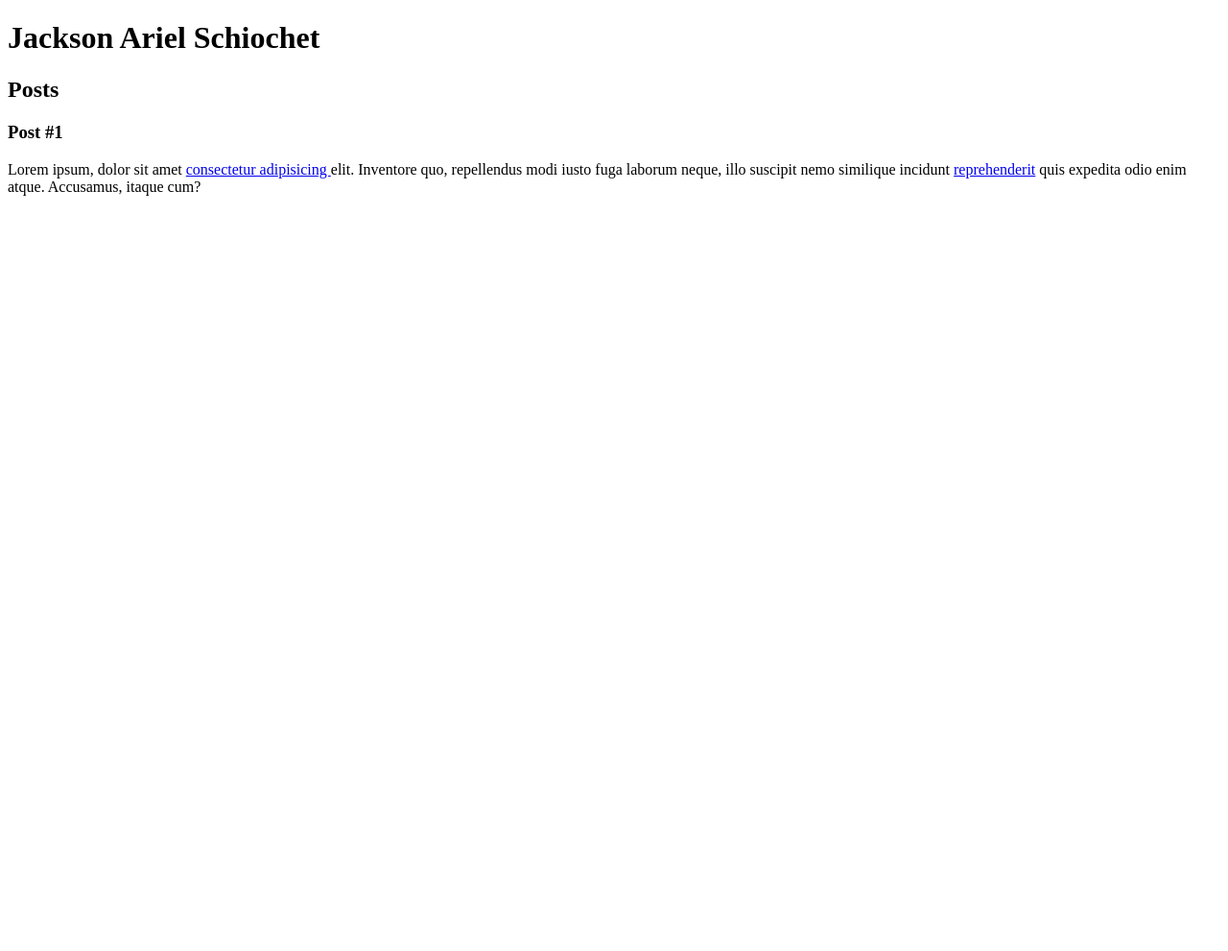
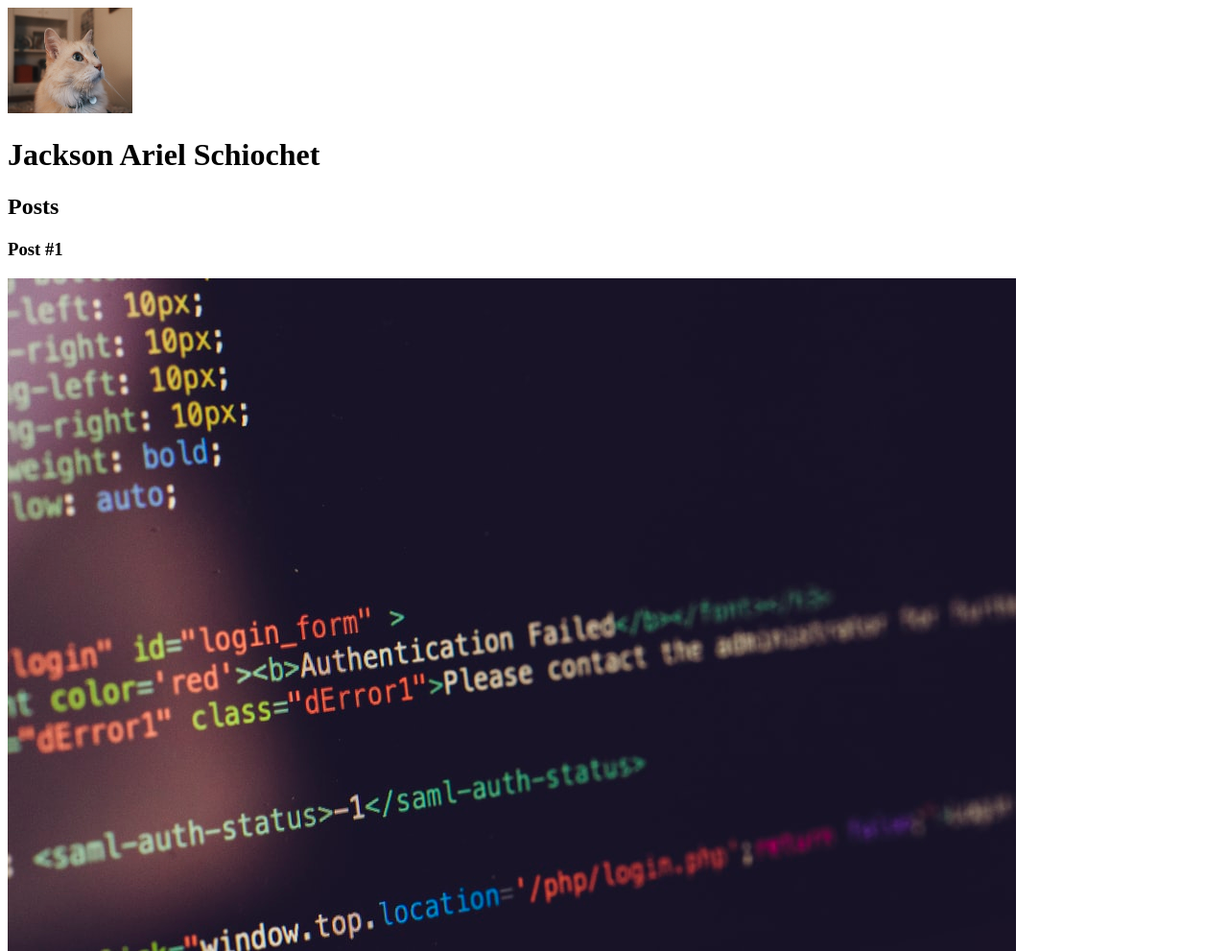
Before and after one commit to Jack2k21/Html5eCss, a plain HTML site: page index.html in a window 1280 px wide. Shown: the top 991 px of the page at 96% size. Before the commit the page ends 800 px from the top, so only its background shows below. Drawn offline with Linux system fonts and the light colour scheme.

Commit message:
Adicionado imagem e pasta para conter as imagens

```diff
--- a/index.html
+++ b/index.html
@@ -8,6 +8,12 @@
   </head>
   <body>
     <header>
+      <img
+        width="130px"
+        height="110px"
+        src="assets/cat-profile.jpg"
+        alt="image of a cat looking to the side"
+      />
       <h1>Jackson Ariel Schiochet</h1>
     </header>
     <section>
@@ -17,6 +23,7 @@
       <article>
         <header>
           <h3>Post #1</h3>
+          <img src="assets/coding.jpg" alt="image from a HTML code" />
         </header>
         <p>
           Lorem ipsum, dolor sit amet
```
Also changed, not shown: assets/cat-profile.jpg (added), assets/coding.jpg (added), 1 other file.
